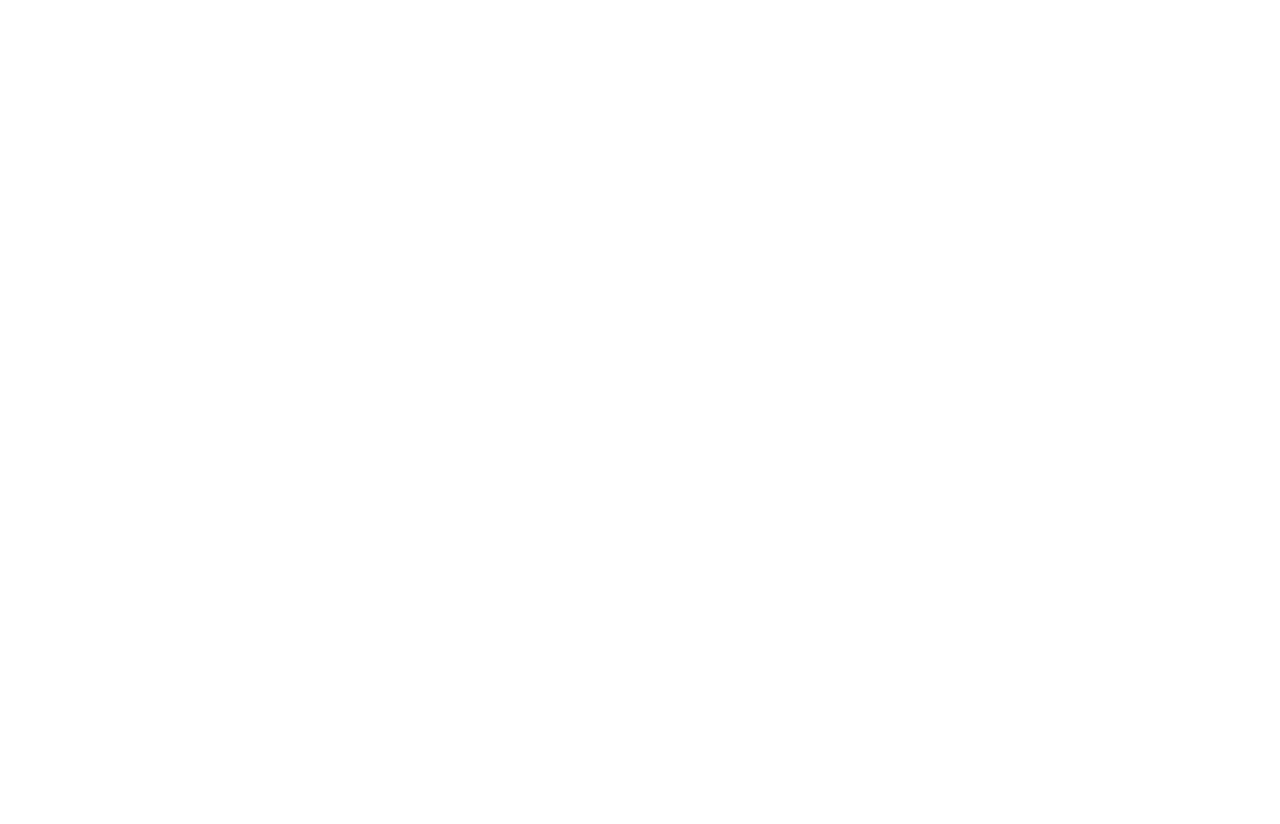
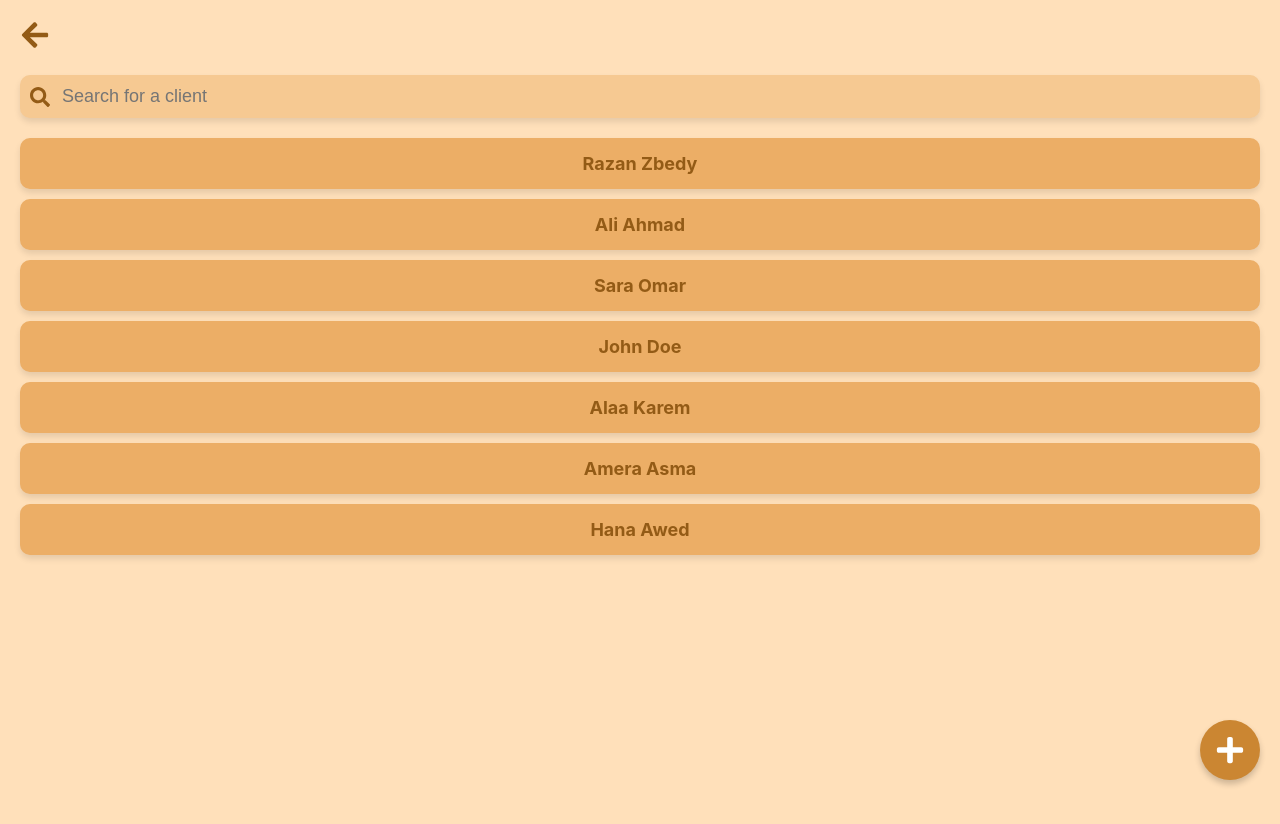
Before and after one commit to razan-zb/RazanSalonWeb, a React (Create React App) app: page /clients-list in a window 1280 px wide. Before the commit this address had no page. Shown: the top 824 px of the page. Before the commit the page ends 800 px from the top, so only its background shows below. Built offline with nearby package versions, Linux system fonts and the light colour scheme.

Commit message:
Adding Clients list page

```diff
--- a/src/App.js
+++ b/src/App.js
@@ -4,6 +4,8 @@
 import SignUpScreen from './pages/WelcomeLS/SignUpScreen';
 import LogInScreen from './pages/WelcomeLS/LogInScreen';
 import MainAdminPage from './pages/admin/MainAdminPage';
+import ClientsList from './pages/behindMainAdminPage/ClientsList';
+
 import { I18nextProvider } from 'react-i18next';
 import i18n from './i18n';
 
@@ -18,6 +20,7 @@
           <Route path="/signup" element={<SignUpScreen />} />
           <Route path="/login" element={<LogInScreen />} />
           <Route path="/admin" element={<MainAdminPage />} />
+          <Route path="/clients-list" element={<ClientsList />} />
 
         </Routes>
       </Router>
--- a/src/assest/locales/ar/translation.json
+++ b/src/assest/locales/ar/translation.json
@@ -20,5 +20,6 @@
   "goods": "البضائع",
   "scheduleForToday": "جدول اليوم",
   "booking": "الحجوزات",
-  "clients": "العملاء"
+  "clients": "زبائن",
+  "Search for a client": "ابحث عن زبون"
 }
--- a/src/assest/locales/en/translation.json
+++ b/src/assest/locales/en/translation.json
@@ -20,5 +20,6 @@
   "goods": "Goods",
   "scheduleForToday": "Schedule for Today",
   "booking": "Booking",
-  "clients": "Clients"
+  "clients": "Clients",
+  "Search for a client": "Search for a client"
 }
--- a/src/assest/locales/he/translation.json
+++ b/src/assest/locales/he/translation.json
@@ -20,5 +20,6 @@
   "goods": "מוצרים",
   "scheduleForToday": "לו״ז להיום",
   "booking": "הזמנה",
-  "clients": "לקוחות"
+  "clients": "לקוחות",
+  "Search for a client": "חפש לקוח"
 }
--- a/src/pages/admin/Clients.js
+++ b/src/pages/admin/Clients.js
@@ -1,16 +1,19 @@
 import React from 'react';
-import { FaUser } from 'react-icons/fa'; // Import a user icon
+import { FaUser } from 'react-icons/fa';
 import { ClientsContainer, Temp } from './adminStyling';
 import { useTranslation } from 'react-i18next';
+import { Link } from 'react-router-dom';
 
 const Clients = () => {
   const { t } = useTranslation();
 
   return (
-    <ClientsContainer>
-      <FaUser size={30} color="white" />
-      <Temp>{t('clients')}</Temp>
-    </ClientsContainer>
+    <Link to="/clients-list" style={{ textDecoration: 'none' }}>
+      <ClientsContainer>
+        <FaUser size={30} color="white" />
+        <Temp>{t('clients')}</Temp>
+      </ClientsContainer>
+    </Link>
   );
 };
 
--- a/src/pages/admin/adminStyling.js
+++ b/src/pages/admin/adminStyling.js
@@ -26,7 +26,6 @@
   flex-direction: row;
   justify-content: center;
   align-items: center;
-  margin-top: 10px;
   gap: 50px;
 `;
 
@@ -148,14 +147,14 @@
   width: 150px;
   background-color: #CB8632;
   display: flex;
-  flex-direction: column; /* Align icons and text vertically */
+  flex-direction: column;
   justify-content: center;
   align-items: center;
-  border-radius: 10px; /* Rounded corners */
-  gap: 5px; /* Space between icon and text */
+  border-radius: 10px;
+  gap: 5px;
   box-shadow: 0px 4px 6px rgba(0, 0, 0, 0.1);
   &:hover {
-    background-color: #a75d22; /* Hover effect */
+    background-color: #a75d22;
   }
 `;
 
--- /dev/null
+++ b/src/pages/behindMainAdminPage/ClientsList.js
@@ -0,0 +1,68 @@
+import React, { useState } from 'react';
+import { useTranslation } from 'react-i18next';
+import {
+  ClientsListContainer,
+  SearchBarContainer,
+  SearchInput,
+  ClientNameContainer,
+  ClientName,
+  PlusButton,
+} from './behindAdminPageStyling';
+import { FaPlus, FaArrowLeft, FaSearch } from 'react-icons/fa'; // React Icons for web
+
+const ClientsList = ({ onBack }) => {
+
+  const [searchQuery, setSearchQuery] = useState('');
+  const { t } = useTranslation();
+  const [clients, setClients] = useState([
+    'Razan Zbedy',
+    'Ali Ahmad',
+    'Sara Omar',
+    'John Doe',
+    'Alaa Karem',
+    'Amera Asma',
+    'Hana Awed',
+  ]);
+
+  const filteredClients = clients.filter((client) =>
+    client.toLowerCase().includes(searchQuery.toLowerCase())
+  );
+
+  const handleAddClient = () => {
+    console.log('Add new client clicked');
+  };
+
+  return (
+    <ClientsListContainer>
+      <FaArrowLeft
+        size={30}
+        color="#935B16"
+        onClick={onBack}
+        style={{ cursor: 'pointer', marginBottom: '10px' }}
+      />
+
+      <SearchBarContainer>
+        <FaSearch size={20} color="#935B16" />
+        <SearchInput
+          type="text"
+          placeholder={t('Search for a client')}
+          value={searchQuery}
+          onChange={(e) => setSearchQuery(e.target.value)}
+        />
+      </SearchBarContainer>
+
+      {filteredClients.map((client, index) => (
+        <ClientNameContainer key={index}>
+          <ClientName>{client}</ClientName>
+        </ClientNameContainer>
+      ))}
+
+      {/* Plus Button */}
+      <PlusButton onClick={handleAddClient}>
+        <FaPlus />
+      </PlusButton>
+    </ClientsListContainer>
+  );
+};
+
+export default ClientsList;
--- /dev/null
+++ b/src/pages/behindMainAdminPage/behindAdminPageStyling.js
@@ -0,0 +1,73 @@
+import styled from 'styled-components';
+
+// Main Container
+export const ClientsListContainer = styled.div`
+  display: flex;
+  flex-direction: column;
+  background-color: #FFE0BA;
+  min-height: 100vh; /* Full height of the viewport */
+  padding: 20px;
+`;
+
+// Search Bar Container
+export const SearchBarContainer = styled.div`
+  display: flex;
+  flex-direction: row;
+  align-items: center;
+  background-color: #F6C992;
+  border-radius: 10px;
+  margin: 15px 0;
+  padding: 10px;
+  box-shadow: 0px 4px 6px rgba(0, 0, 0, 0.1);
+`;
+
+// Search Input
+export const SearchInput = styled.input`
+  flex: 1;
+  margin-left: 10px;
+  font-size: 18px;
+  color: #935B16;
+  border: none;
+  outline: none;
+  background: transparent;
+`;
+
+// Client Name Container
+export const ClientNameContainer = styled.div`
+  background-color: #ECAE66;
+  padding: 15px;
+  margin: 5px 0;
+  border-radius: 10px;
+  box-shadow: 0px 4px 6px rgba(0, 0, 0, 0.1);
+  text-align: center;
+`;
+
+// Client Name Text
+export const ClientName = styled.p`
+  font-size: 18px;
+  color: #935B16;
+  font-weight: bold;
+  margin: 0;
+`;
+
+// Plus Button
+export const PlusButton = styled.button`
+  position: fixed; /* Fixed at the bottom-right of the page */
+  bottom: 20px;
+  right: 20px;
+  background-color: #CB8632;
+  width: 60px;
+  height: 60px;
+  border-radius: 50%;
+  display: flex;
+  justify-content: center;
+  align-items: center;
+  border: none;
+  cursor: pointer;
+  box-shadow: 0px 4px 6px rgba(0, 0, 0, 0.2);
+  color: #fff; /* Icon or text color */
+  font-size: 30px;
+  &:hover {
+    background-color: #a75d22;
+  }
+`;
```
